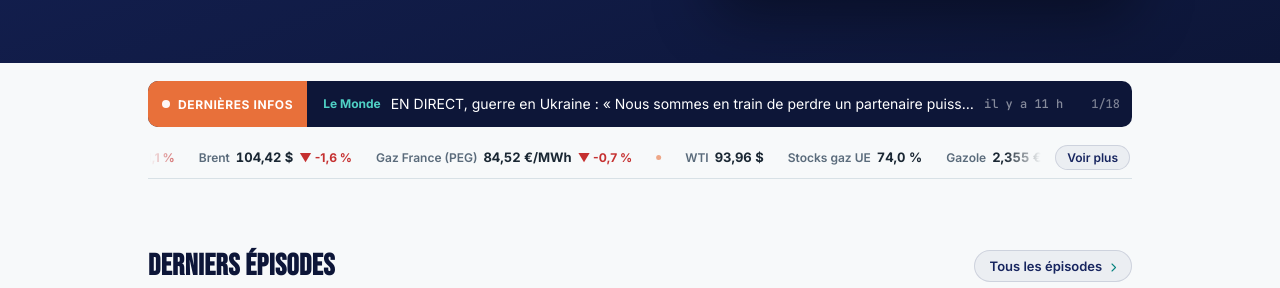
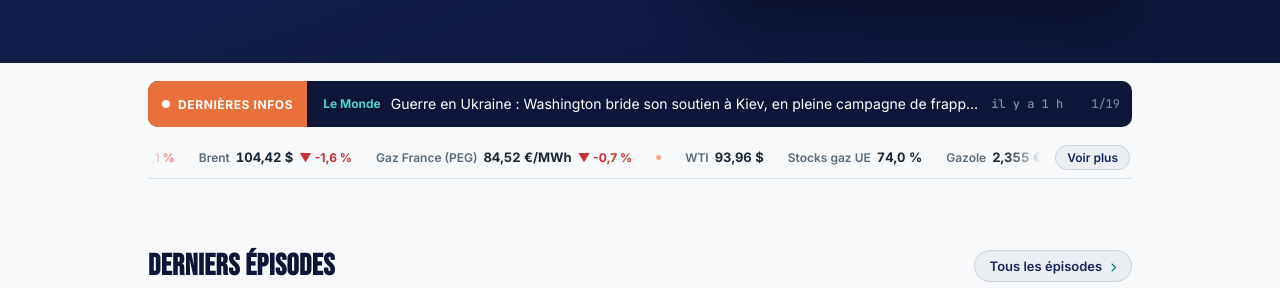
Before and after one commit to InsideEnergyMarkets/Inside-Energy-Markets, a Jekyll site: the page built from index.html, in a window 1280 px wide and 900 px high, scrolled down 417 px. Shown: the part 165-453 px from the top of the window. Built offline with Jekyll 4.4.1, drawn with Linux system fonts in a browser that asks for light colours.

```diff
--- a/_data/incidents.json
+++ b/_data/incidents.json
@@ -1,5 +1,5 @@
 {
- "updated_at": "2026-10-14T23:22:45+00:00",
+ "updated_at": "2026-10-15T05:02:45+00:00",
  "stats": {
   "total_30d": 39,
   "attacks_30d": 33,
--- a/_data/news.json
+++ b/_data/news.json
@@ -1,12 +1,19 @@
 {
- "updated_at": "2026-10-14T23:22:44+00:00",
+ "updated_at": "2026-10-15T05:02:45+00:00",
  "items": [
   {
-   "title": "EN DIRECT, guerre en Ukraine : « Nous sommes en train de perdre un partenaire puissant », déplore Volodymyr Zelensky, qui se sent « trahi » par l’accord conclu par Donald Trump sur le gazole russe",
-   "url": "https://www.lemonde.fr/international/live/2026/10/14/en-direct-guerre-en-ukraine-nous-sommes-en-train-de-perdre-un-partenaire-puissant-deplore-volodymyr-zelensky-qui-se-sent-trahi-apres-l-accord-conclu-par-donald-trump-sur-le-gazole-russe_6791198_3210.html",
+   "title": "Guerre en Ukraine : Washington bride son soutien à Kiev, en pleine campagne de frappes russes sur les infrastructures énergétiques",
+   "url": "https://www.lemonde.fr/international/article/2026/10/15/guerre-en-ukraine-washington-bride-son-soutien-a-kiev-en-pleine-campagne-de-frappes-russes-sur-les-infrastructures-energetiques_6794070_3210.html",
    "source": "Le Monde",
    "lang": "fr",
-   "date": "2026-10-14T17:56:15+00:00"
+   "date": "2026-10-15T04:00:11+00:00"
+  },
+  {
+   "title": "Iran war live: Tehran vows to fight until US yields as ships sink in Hormuz",
+   "url": "https://www.aljazeera.com/news/liveblog/2026/10/15/iran-war-live-tehran-vows-to-fight-until-us-yields-as-ships-sink-in-hormuz?traffic_source=rss",
+   "source": "Al Jazeera",
+   "lang": "en",
+   "date": "2026-10-15T00:00:00+00:00"
   },
   {
    "title": "Aux Etats-Unis, l’inflation atteint 3,7 % en septembre, portée par la flambée des cours du pétrole",
@@ -21,13 +28,6 @@
    "source": "The Guardian",
    "lang": "en",
    "date": "2026-10-14T17:05:42+00:00"
-  },
-  {
-   "title": "Au Groenland, Donald Trump n’a pas abandonné ses visées sur le pétrole",
-   "url": "https://www.lemonde.fr/international/article/2026/10/14/au-groenland-donald-trump-n-a-pas-abandonne-ses-visees-sur-le-petrole_6793780_3210.html",
-   "source": "Le Monde",
-   "lang": "fr",
-   "date": "2026-10-14T16:58:28+00:00"
   },
   {
    "title": "Cross-border gas network code – Commission launches call for feedback on revision of rules",
@@ -93,6 +93,13 @@
    "date": "2026-10-14T00:00:00+00:00"
   },
   {
+   "title": "Nucléaire : plusieurs entreprises perquisitionnées pour des soupçons d’entente et de corruption « au détriment d’EDF », annonce le Parquet national financier",
+   "url": "https://www.lemonde.fr/societe/article/2026/10/13/nucleaire-plusieurs-entreprises-perquisitionnees-pour-des-soupcons-d-entente-et-de-corruption-au-detriment-d-edf-annonce-le-parquet-national-financier_6793137_3224.html",
+   "source": "Le Monde",
+   "lang": "fr",
+   "date": "2026-10-13T15:11:54+00:00"
+  },
+  {
    "title": "Gaz à effet de serre : des émissions en baisse mais loin d’être « dans les clous »",
    "url": "https://www.connaissancedesenergies.org/gaz-a-effet-de-serre-des-emissions-en-forte-baisse-mais-loin-detre-dans-les-clous",
    "source": "Connaissance des Énergies",
--- a/_data/podcast.json
+++ b/_data/podcast.json
@@ -1,5 +1,5 @@
 {
- "updated_at": "2026-10-14T23:22:45+00:00",
+ "updated_at": "2026-10-15T05:02:45+00:00",
  "episodes": {
   "10": {
    "audio": "https://anchor.fm/s/10edf0868/podcast/play/126486789/https%3A%2F%2Fd3ctxlq1ktw2nl.cloudfront.net%2Fstaging%2F2026-8-29%2F489715b9-9275-387d-cec8-06e4f3de2244.mp3",
```
